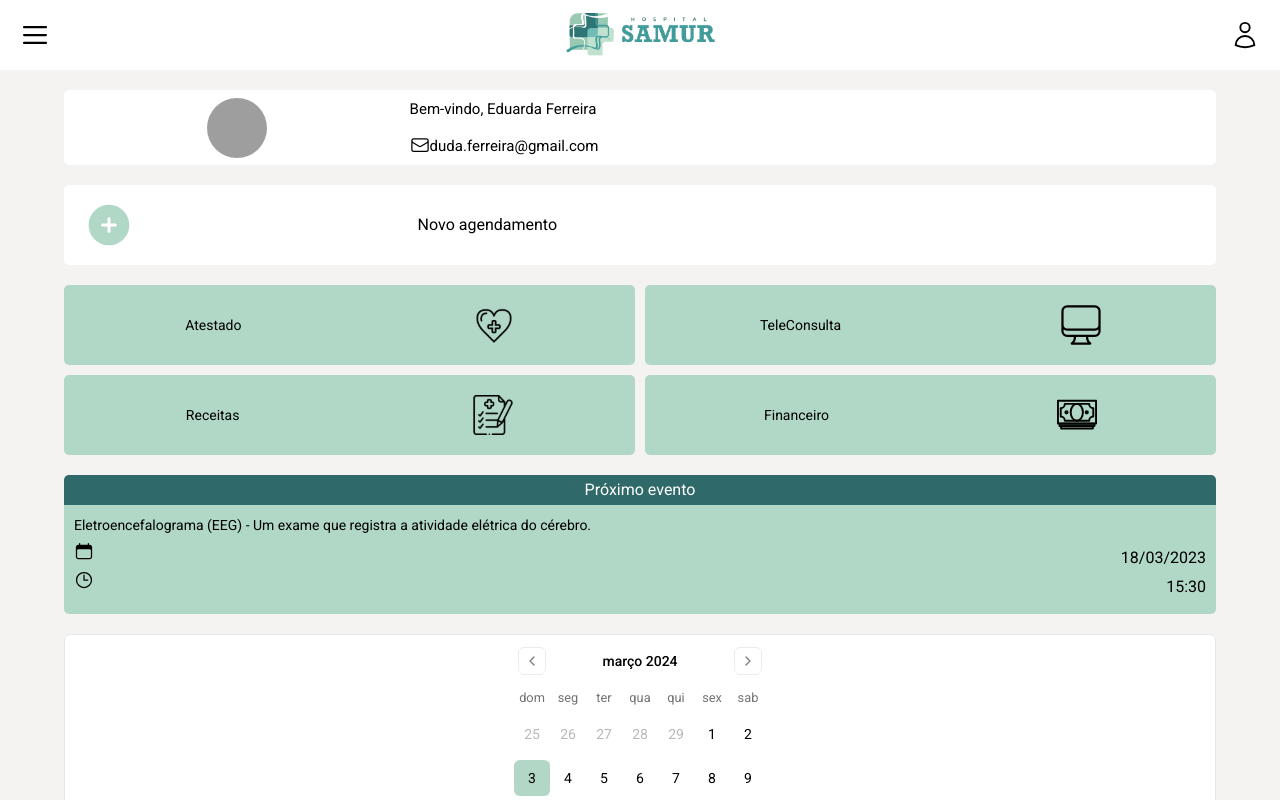
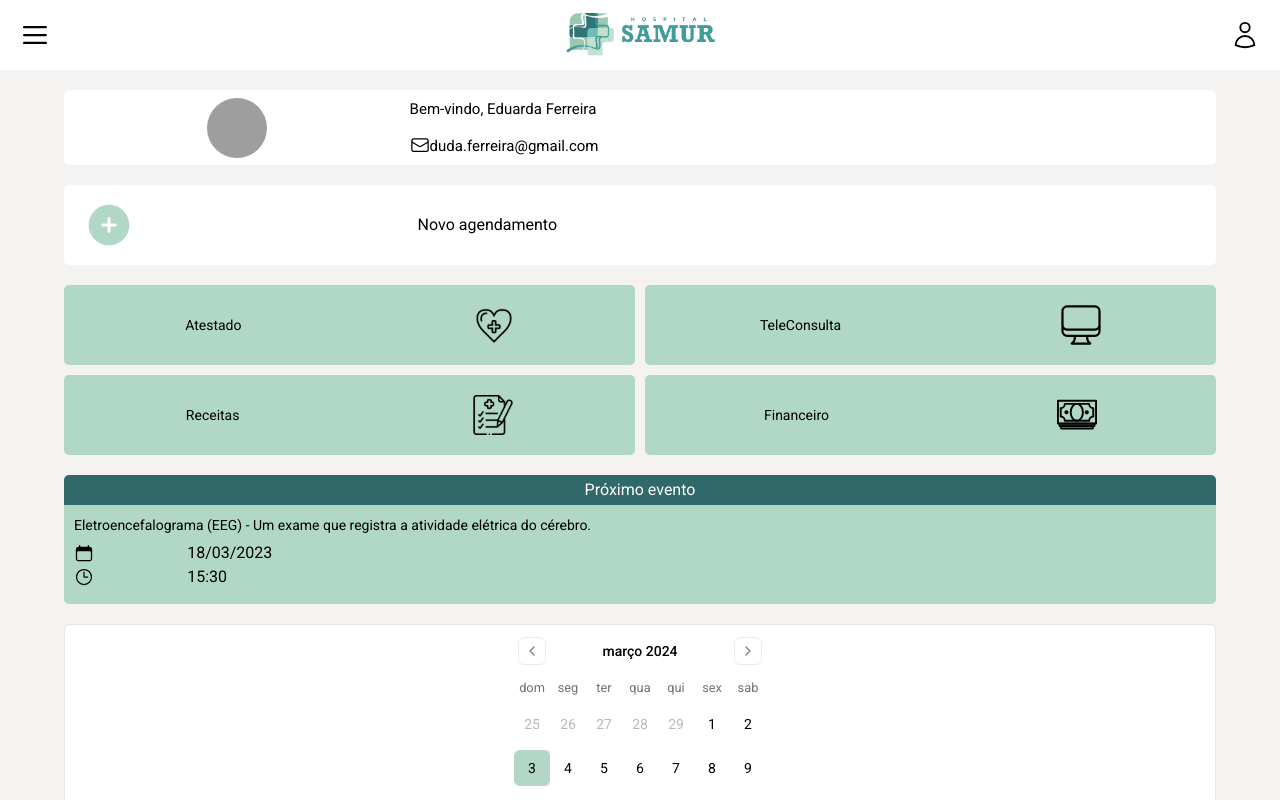
Before and after one commit to HericVirgilio/samur-portal-paciente, a Next.js app: page / in a window 1280 px wide. Shown: the top 800 px of the page. Built offline with nearby package versions, Linux system fonts and the light colour scheme; grey boxes are pictures that could not be loaded.

Commit message:
ajuste proximo evento

```diff
--- a/src/components/proximo-evento/style.css
+++ b/src/components/proximo-evento/style.css
@@ -22,11 +22,8 @@
 }
 .BoxDataHora{
     display: grid;
-    grid-template-columns: 20% 1fr;
+    grid-template-columns: 10% 1fr;
     margin: 5px 0;
+    justify-content: left;
+    align-items: center;
 }
-.BoxDataHora > p{
-    display: grid;
-    justify-content: end;
-    margin-top: 5px;
-}
```
